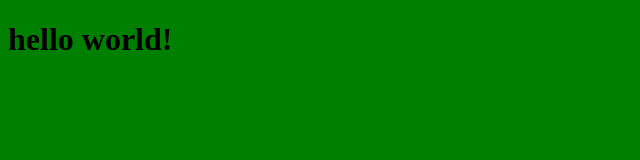
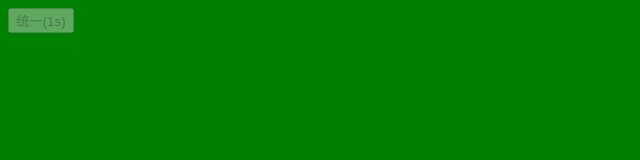
Before and after one commit to wubin666/spa01, a website: page 10-timer-button/index.html in a window 1280 px wide. Shown: the whole page, without its empty margins (0-640 px from the left). Drawn offline with nearby package versions, Linux system fonts and the light colour scheme.

Commit message:
定时器按钮

```diff
--- a/10-timer-button/index.html
+++ b/10-timer-button/index.html
@@ -7,7 +7,7 @@
   <link rel="icon" href="https://i.wangding.in/favicon.ico" sizes="48x48" type="image/png">
 </head>
 <body>
-<h1>hello world!</h1>
+<input type="button" value="同意" disabled>
 <script src="//apps.bdimg.com/libs/jquery/2.1.4/jquery.min.js"></script>
 <script src="main.js"></script>
 </body>
--- a/10-timer-button/main.js
+++ b/10-timer-button/main.js
@@ -1,3 +1,17 @@
 $(function(){
-  console.log('hello world!');
+  var n=6;
+  var $btnAgree=$('input[type="button"]');
+  var timer=window.setInterval(function(){
+    n--;
+    if(n===0){
+      window.clearInterval(timer);
+      $btnAgree.removeAttr('disabled');
+      $btnAgree.val('统一');
+    }else{
+      $btnAgree.val('统一('+n+'s)');
+    }
+  },1000);
+  $btnAgree.click(function(){
+    alert('SPA! 10-timer-button task!');
+  });
 });
```
Also changed, not shown: 00-template/index.html (+1 -1 lines).
